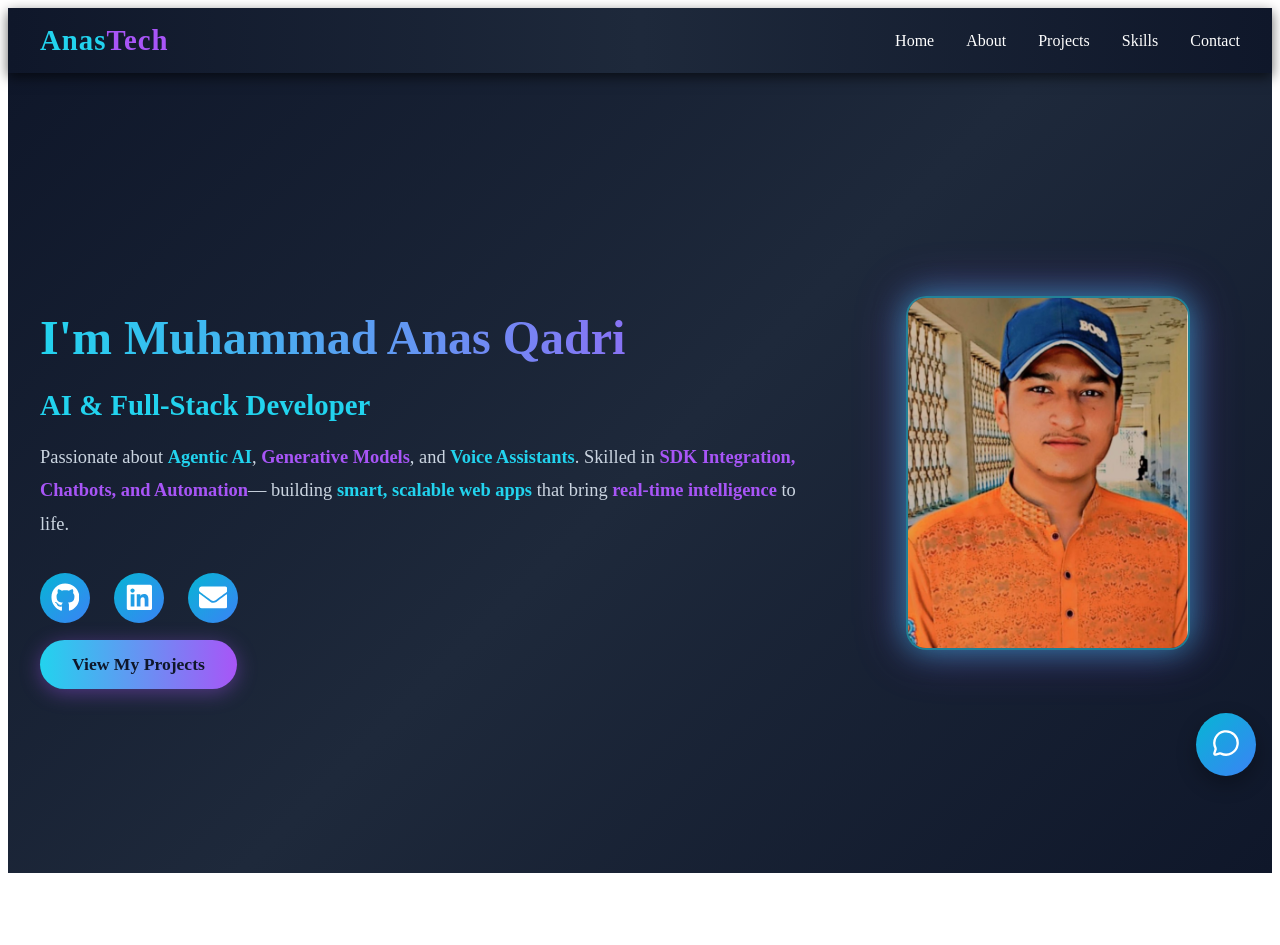
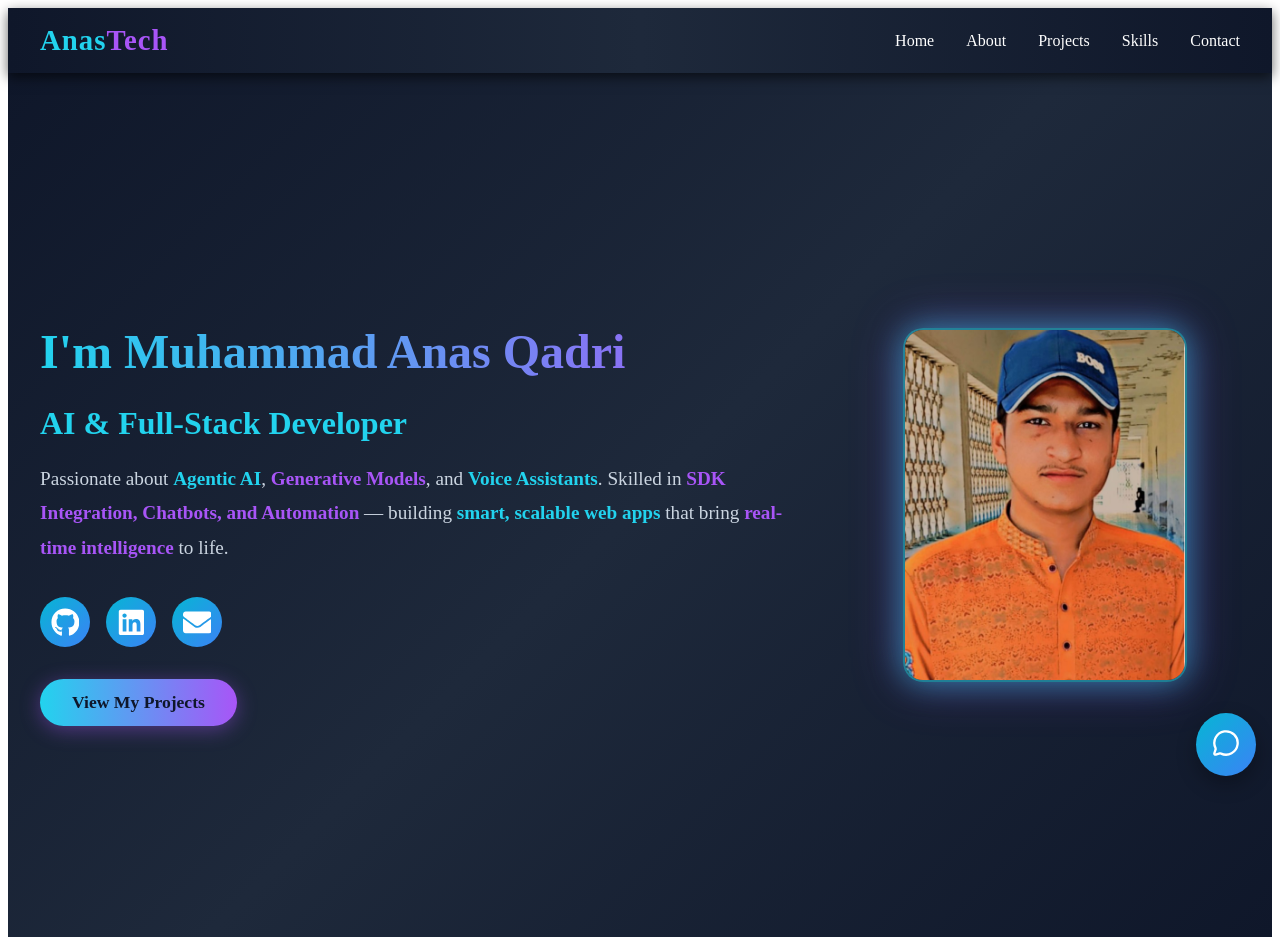
Before and after one commit to Anas-Rajput12/Portfolio, a Next.js app: page /hero in a window 1280 px wide. Before the commit the page ends 881 px from the top, so only its background shows below. Built offline with nearby package versions, Linux system fonts and the light colour scheme.

Commit message:
Update page.tsx

```diff
--- a/app/hero/page.tsx
+++ b/app/hero/page.tsx
@@ -14,37 +14,28 @@ const Hero = () => {
         alignItems: "center",
         background: "linear-gradient(135deg, #0f172a, #1e293b, #0f172a)",
         color: "#fff",
+        padding: "2rem",
       }}
     >
-      <div
-        style={{
-          display: "flex",
-          alignItems: "center",
-          justifyContent: "space-between",
-          maxWidth: "1200px",
-          width: "100%",
-          gap: "3rem",
-          flexWrap: "wrap",
-        }}
-      >
-        {/* Text Left */}
-        <div style={{ flex: "2", minWidth: "300px" }}>
+      <div className="hero-container">
+        {/* Text Section */}
+        <div className="hero-text">
           <h1
             style={{
+              fontWeight: 800,
               fontSize: "3rem",
-              fontWeight: 800,
               marginBottom: "1rem",
               background: "linear-gradient(90deg,#22d3ee,#a855f7)",
               WebkitBackgroundClip: "text",
               WebkitTextFillColor: "transparent",
             }}
           >
-            I'm Muhammad Anas Qadri
+            I&apos;m Muhammad Anas Qadri
           </h1>
 
           <h2
             style={{
-              fontSize: "1.8rem",
+              fontSize: "clamp(1.2rem, 3vw, 2rem)",
               fontWeight: 700,
               marginBottom: "1.2rem",
               color: "#22d3ee",
@@ -55,14 +46,15 @@ const Hero = () => {
 
           <p
             style={{
-    fontSize: "1.15rem",
+              fontSize: "clamp(1rem, 2vw, 1.2rem)",
               color: "#cbd5e1",
               lineHeight: "1.8",
               marginBottom: "2rem",
             }}
           >
             Passionate about{" "}
-  <span style={{ color: "#22d3ee", fontWeight: 600 }}>Agentic AI</span>,{" "}
+            <span style={{ color: "#22d3ee", fontWeight: 600 }}>Agentic AI</span>
+            ,{" "}
             <span style={{ color: "#a855f7", fontWeight: 600 }}>
               Generative Models
             </span>
@@ -73,7 +65,7 @@ const Hero = () => {
             . Skilled in{" "}
             <span style={{ color: "#a855f7", fontWeight: 600 }}>
               SDK Integration, Chatbots, and Automation
-  </span>
+            </span>{" "}
             — building{" "}
             <span style={{ color: "#22d3ee", fontWeight: 600 }}>
               smart, scalable web apps
@@ -85,157 +77,154 @@ const Hero = () => {
             to life.
           </p>
 
-
           {/* Social Links */}
-          <div style={{ display: "flex", gap: "1.5rem", marginBottom: "2rem" }}>
+          <div className="hero-socials">
+            {[
+              { href: "https://github.com/Anas-Rajput12", icon: <FaGithub /> },
+              {
+                href: "https://www.linkedin.com/in/muhammad-anas-qadri-a7608a2b7/",
+                icon: <FaLinkedin />,
+              },
+              {
+                href: "mailto:muhammadanasqadri2@gmail.com",
+                icon: <FaEnvelope />,
+              },
+            ].map((item, idx) => (
               <a
-    href="https://github.com/Anas-Rajput12"
+                key={idx}
+                href={item.href}
                 target="_blank"
                 rel="noopener noreferrer"
-    style={{
-      fontSize: "1.8rem",
-      color: "#fff",
-      width: "50px",
-      height: "50px",
-      display: "flex",
-      alignItems: "center",
-      justifyContent: "center",
-      borderRadius: "50%",
-      background: "linear-gradient(135deg, #06b6d4, #3b82f6)",
-      transition: "0.3s",
-    }}
-    onMouseEnter={(e) =>
-      (e.currentTarget.style.background =
-        "linear-gradient(135deg, #3b82f6, #06b6d4)")
-    }
-    onMouseLeave={(e) =>
-      (e.currentTarget.style.background =
-        "linear-gradient(135deg, #06b6d4, #3b82f6)")
-    }
+                className="hero-icon"
               >
-    <FaGithub />
+                {item.icon}
               </a>
-
-  <a
-    href="https://www.linkedin.com/in/muhammad-anas-qadri-a7608a2b7/"
-    target="_blank"
-    rel="noopener noreferrer"
-    style={{
-      fontSize: "1.8rem",
-      color: "#fff",
-      width: "50px",
-      height: "50px",
-      display: "flex",
-      alignItems: "center",
-      justifyContent: "center",
-      borderRadius: "50%",
-      background: "linear-gradient(135deg, #06b6d4, #3b82f6)",
-      transition: "0.3s",
-    }}
-    onMouseEnter={(e) =>
-      (e.currentTarget.style.background =
-        "linear-gradient(135deg, #3b82f6, #06b6d4)")
-    }
-    onMouseLeave={(e) =>
-      (e.currentTarget.style.background =
-        "linear-gradient(135deg, #06b6d4, #3b82f6)")
-    }
-  >
-    <FaLinkedin />
-  </a>
-
-  <a
-    href="mailto:muhammadanasqadri2@gmail.com"
-    style={{
-      fontSize: "1.8rem",
-      color: "#fff",
-      width: "50px",
-      height: "50px",
-      display: "flex",
-      alignItems: "center",
-      justifyContent: "center",
-      borderRadius: "50%",
-      background: "linear-gradient(135deg, #06b6d4, #3b82f6)",
-      transition: "0.3s",
-    }}
-    onMouseEnter={(e) =>
-      (e.currentTarget.style.background =
-        "linear-gradient(135deg, #3b82f6, #06b6d4)")
-    }
-    onMouseLeave={(e) =>
-      (e.currentTarget.style.background =
-        "linear-gradient(135deg, #06b6d4, #3b82f6)")
-    }
-  >
-    <FaEnvelope />
-  </a>
+            ))}
           </div>
 
-
           {/* CTA Button */}
-          <a
-            href="/projects"
-            style={{
-              padding: "0.9rem 2rem",
-              fontSize: "1.1rem",
-              fontWeight: "600",
-              color: "#0f172a",
-              background: "linear-gradient(90deg,#22d3ee,#a855f7)",
-              borderRadius: "30px",
-              textDecoration: "none",
-              boxShadow: "0 4px 20px rgba(168, 85, 247, 0.4)",
-              transition: "all 0.3s ease",
-            }}
-            onMouseEnter={(e) => {
-              const target = e.currentTarget;
-              target.style.transform = "scale(1.05)";
-              target.style.boxShadow =
-                "0 6px 25px rgba(168, 85, 247, 0.6)";
-            }}
-            onMouseLeave={(e) => {
-              const target = e.currentTarget;
-              target.style.transform = "scale(1)";
-              target.style.boxShadow =
-                "0 4px 20px rgba(168, 85, 247, 0.4)";
-            }}
-          >
+          <a href="/projects" className="hero-btn">
             View My Projects
           </a>
         </div>
 
-        {/* Profile Image Right */}
-        <div
-          style={{
-            flex: "1",
-            display: "flex",
-            justifyContent: "center",
-            minWidth: "260px",
-          }}
-        >
-          <div
-            style={{
-              position: "relative",
-              width: "280px",
-              height: "350px",
-              borderRadius: "20px",
-              overflow: "hidden",
-              background: "rgba(255,255,255,0.05)",
-              border: "2px solid rgba(34,211,238,0.5)",
-              boxShadow: "0 0 30px rgba(34,211,238,0.5), 0 0 50px rgba(168,85,247,0.4)",
-              backdropFilter: "blur(10px)",
-            }}
-          >
+        {/* Image Section */}
+        <div className="hero-img-wrapper">
+          <div className="hero-img">
             <Image
               src="/images/pic.jfif"
               alt="Muhammad Anas Qadri"
               fill
-              style={{
-                objectFit: "cover",
-              }}
+              style={{ objectFit: "cover" }}
+              priority
             />
           </div>
         </div>
       </div>
+
+      {/* Custom Styles */}
+      <style jsx>{`
+        .hero-container {
+          display: flex;
+          flex-direction: row;
+          align-items: center;
+          justify-content: space-between;
+          max-width: 1200px;
+          width: 100%;
+          gap: 3rem;
+        }
+
+        .hero-text {
+          flex: 2 1 500px;
+        }
+
+        .hero-socials {
+          display: flex;
+          gap: 1rem;
+          margin-bottom: 2rem;
+          flex-wrap: wrap;
+        }
+
+        .hero-icon {
+          font-size: 1.8rem;
+          color: #fff;
+          width: 50px;
+          height: 50px;
+          display: flex;
+          align-items: center;
+          justify-content: center;
+          border-radius: 50%;
+          background: linear-gradient(135deg, #06b6d4, #3b82f6);
+          transition: 0.3s;
+        }
+        .hero-icon:hover {
+          background: linear-gradient(135deg, #3b82f6, #06b6d4);
+        }
+
+        .hero-btn {
+          padding: 0.8rem 2rem;
+          font-size: clamp(1rem, 2vw, 1.1rem);
+          font-weight: 600;
+          color: #0f172a;
+          background: linear-gradient(90deg, #22d3ee, #a855f7);
+          border-radius: 30px;
+          text-decoration: none;
+          box-shadow: 0 4px 20px rgba(168, 85, 247, 0.4);
+          transition: all 0.3s ease;
+          display: inline-block;
+        }
+        .hero-btn:hover {
+          transform: scale(1.05);
+          box-shadow: 0 6px 25px rgba(168, 85, 247, 0.6);
+        }
+
+        .hero-img-wrapper {
+          flex: 1 1 260px;
+          display: flex;
+          justify-content: center;
+        }
+
+        .hero-img {
+          position: relative;
+          width: 100%;
+          max-width: 280px;
+          aspect-ratio: 280 / 350;
+          border-radius: 20px;
+          overflow: hidden;
+          background: rgba(255, 255, 255, 0.05);
+          border: 2px solid rgba(34, 211, 238, 0.5);
+          box-shadow: 0 0 30px rgba(34, 211, 238, 0.5),
+            0 0 50px rgba(168, 85, 247, 0.4);
+          backdrop-filter: blur(10px);
+        }
+
+        /* Mobile Styles */
+        /* Mobile Styles */
+@media (max-width: 767px) {
+  .hero-container {
+    flex-direction: column-reverse; /* image top, text bottom */
+    text-align: center;
+  }
+
+  .hero-text {
+  text-align: center;
+  margin-top: -100px;
+}
+
+
+  .hero-socials {
+    justify-content: center;
+  }
+
+  .hero-img {
+    border-radius: 50% !important;
+    aspect-ratio: 1 / 1 !important;
+    height: 200px;
+    width: 180px;
+  }
+}
+
+      `}</style>
     </section>
   );
 };
```
Lines whose indentation alone changed are shown as unchanged.
